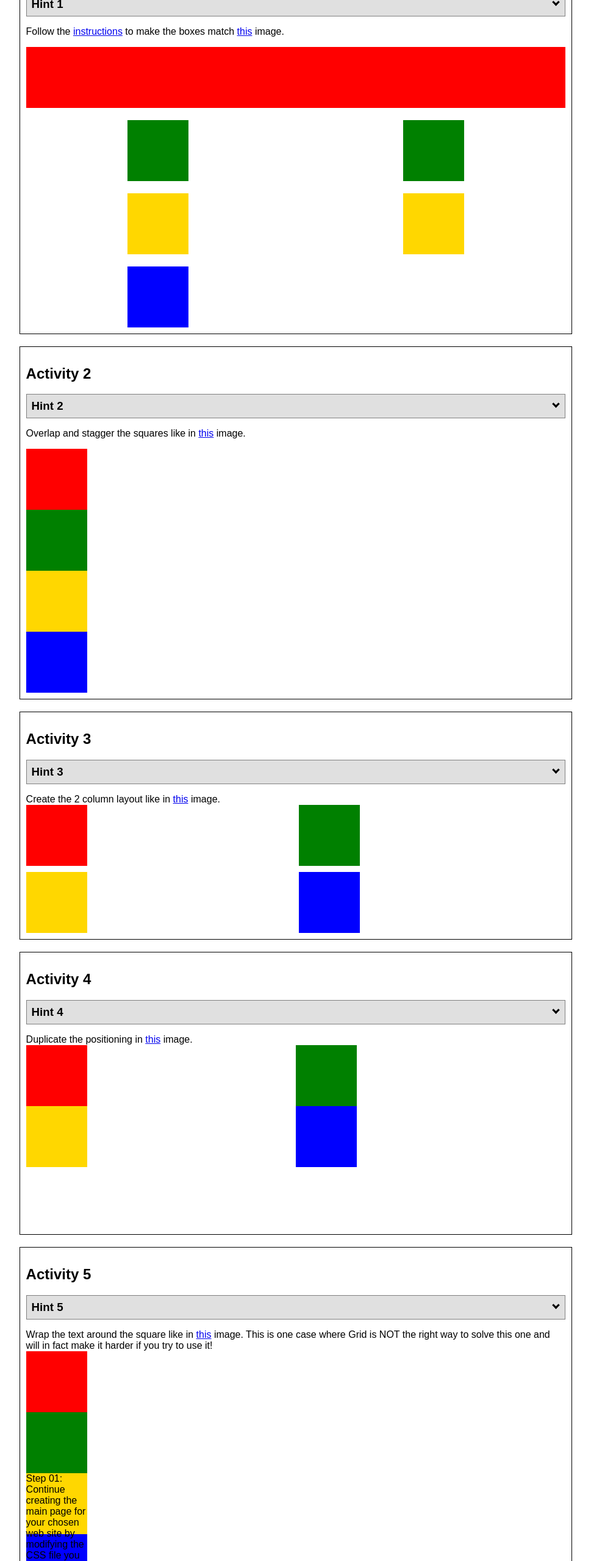
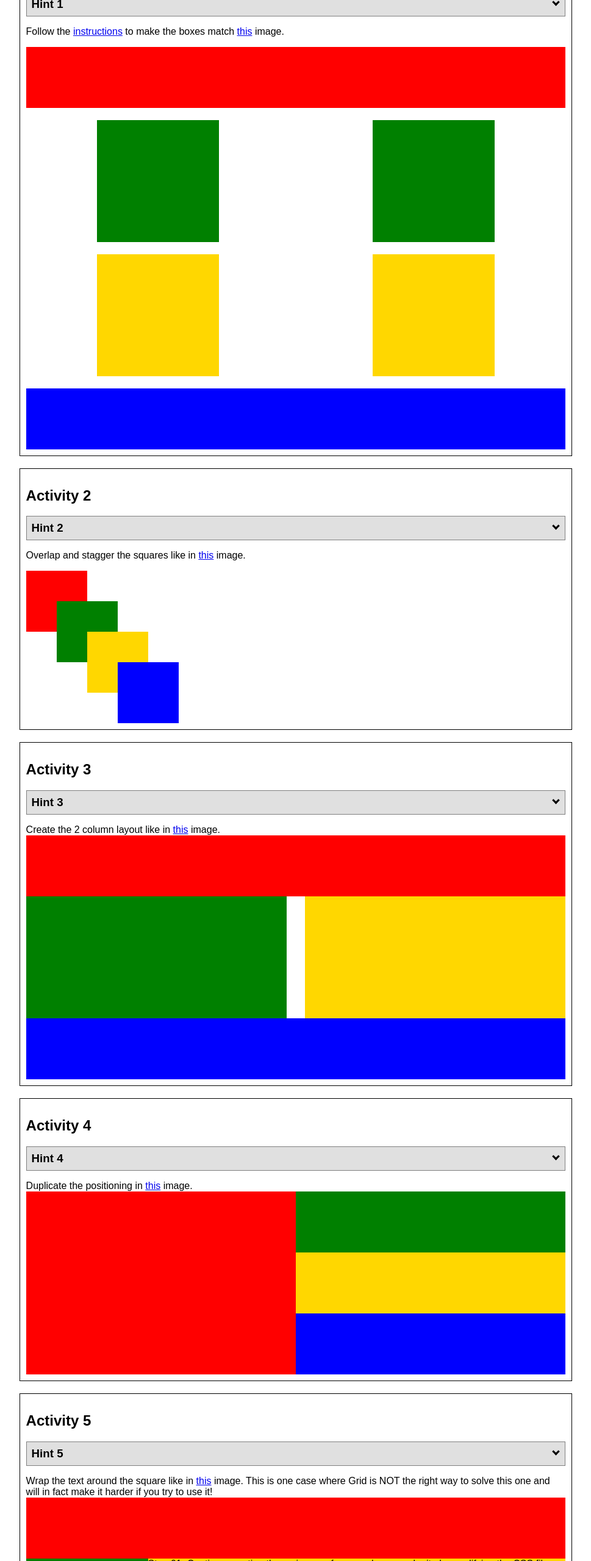
Before and after one commit to lizaajones/wdd130, a plain HTML site: page wwr/positioning/positioning.html in a window 1280 px wide. Shown: the part 240-2800 px from the top of the page at 61% size, without its empty margins (155-1124 px from the left). Drawn offline with Linux system fonts and the light colour scheme.

Commit message:
positioning activity

```diff
--- a/wwr/positioning/positionstyles.css
+++ b/wwr/positioning/positionstyles.css
@@ -13,94 +13,109 @@
     grid-column: 1 / 3; /* Spans across both columns */
 }
 .green1 {
-  width: 100px;
-  height: 100px;
+  width: 200px;
+  height: 200px;
   background-color: green;
 
 }
 .yellow1 {
-  width: 100px;
-  height: 100px;
+  width: 200px;
+  height: 200px;
   background-color: gold;
 }
 .blue1 {
-  width: 100px;
+  width: 100%;
   height: 100px;
   background-color: blue;
+  grid-column: 1 / 3; /* Spans across both columns */
 }
 /* Activity 2 styles */
 .content2 {
   /* This is the parent of the activity 2 boxes. */
+  display: grid;
+  grid-template-columns: 50px 50px 50px 50px 50px;
+  grid-template-rows: 50px 50px 50px 50px 50px;
 }
 .red2 {
   width: 100px;
   height: 100px;
   background-color: red;
+  grid-row: 1/3;
+  grid-column: 1/3;
 }
 .green2 {
   width: 100px;
   height: 100px;
   background-color: green;
+  grid-row: 2/4;
+  grid-column: 2/4;
 }
 .yellow2 {
   width: 100px;
   height: 100px;
   background-color: gold;
+  grid-row: 3/5;
+  grid-column: 3/5;
 }
 .blue2 {
   width: 100px;
   height: 100px;
   background-color: blue;
+  grid-row: 4/6;
+  grid-column: 4/6;
 }
 /* Activity 3 styles */
 .content3 {
   display: grid;
   grid-template-columns: 1fr 1fr;
-  gap: 10px;
+  column-gap: 30px;
 }
 .red3 {
-  width: 100px;
+  width: 100%;
   height: 100px;
   background-color: red;
+  grid-column: 1 / 3; /* Spans across both columns */
 }
 .green3 {
-  width: 100px;
-  height: 100px;
+  width: 100%;
+  height: 200px;
   background-color: green;
 }
 .yellow3 {
-  width: 100px;
-  height: 100px;
+  width: 100%;
+  height: 200px;
   background-color: gold;
 }
 .blue3 {
-  width: 100px;
+  width: 100%;
   height: 100px;
   background-color: blue;
+  grid-column: 1 / 3; /* Spans across both columns */
 }
 /* Activity 4 styles */
 .content4 {
   display: grid;
   grid-template-columns: 1fr 1fr;
-  grid-template-rows: 100px 200px;
+  grid-template-rows: 100px ;
 }
 .red4 {
-  width: 100px;
-  height: 100px;
+  width: 100%;
+  height: 100%;
   background-color: red;
+  grid-row: 1/4;
 }
 .green4 {
-  width: 100px;
+  width: 100%;
   height: 100px;
   background-color: green;
 }
 .yellow4 {
-  width: 100px;
+  width: 100%;
   height: 100px;
   background-color: gold;
 }
 .blue4 {
-  width: 100px;
+  width: 100%;
   height: 100px;
   background-color: blue;
 }
@@ -110,50 +125,64 @@
   height: 400px;
 }
 .red5 {
-  width: 100px;
+  width: 100%;
   height: 100px;
   background-color: red;
 }
 .green5 {
-  width: 100px;
-  height: 100px;
+  width: 200px;
+  height: 200px;
   background-color: green;
+  float: left
 
 }
 .yellow5 {
-  width: 100px;
-  height: 100px;
+  /* width: 100px;  */
+  /* height: 100px;  */
   background-color: gold;
 
 }
 .blue5 {
-  width: 100px;
+  width: 100%;
   height: 100px;
   background-color: blue;
 }
 /* Activity 6 styles */
 .content6 {
   /* This is the parent of the activity 6 boxes. */
+  display: grid;
+  grid-template-columns: repeat(6, 100px);
+  height: 600px;
 }
 .red6 {
-  width: 100px;
-  height: 100px;
+  width: 100%;
+  height: 100%;
   background-color: red;
+  grid-row: 1/3;
+  grid-column: 1/4;
 }
 .green6 {
-  width: 100px;
-  height: 100px;
+  width: 100%;
+  height: 100%;
   background-color: green;
+  grid-row: 4/6;
+  grid-column: 1/3;
+  z-index: 1;
 }
 .yellow6 {
-  width: 100px;
-  height: 100px;
+  width: 100%;
+  height: 100%;
   background-color: gold;
+  grid-row: 3/6;
+  grid-column: 4/6;
+  z-index: 1;
 }
 .blue6 {
-  width: 100px;
-  height: 100px;
+  width: 100%;
+  height: 100%;
   background-color: blue;
+  grid-column: 2/5;
+  grid-row: 2/5;
 }
 
 
```
